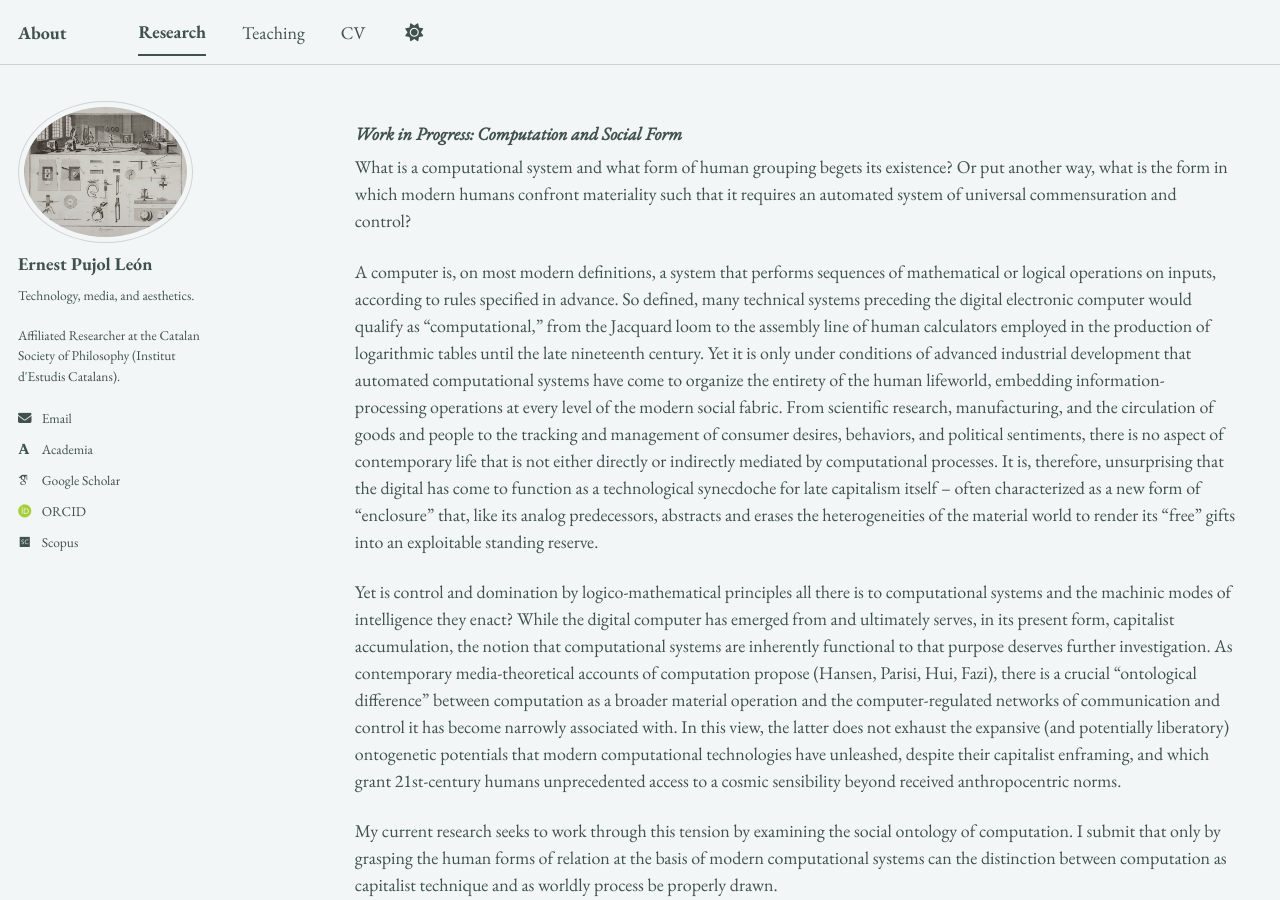
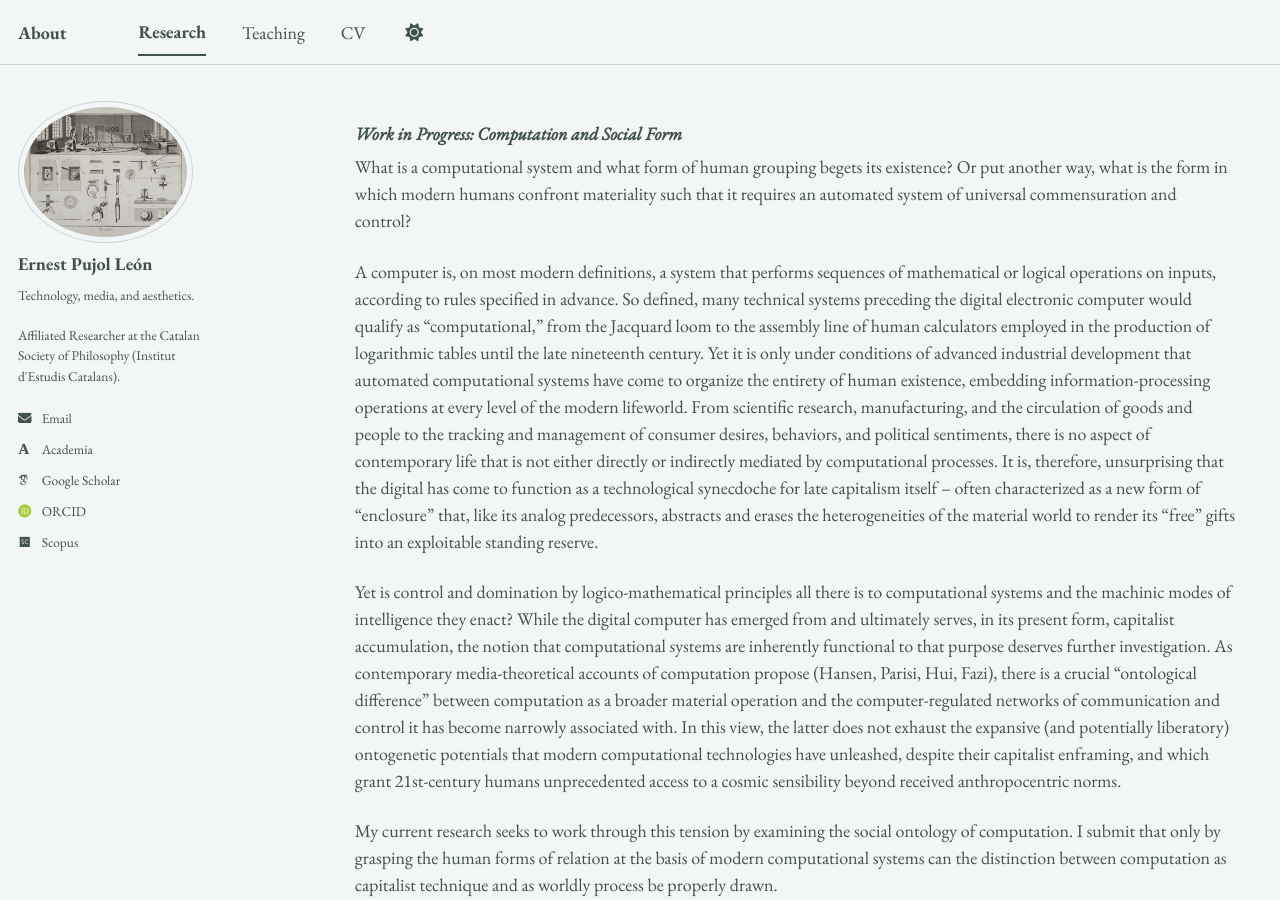
Before and after one commit to epujol90/epujol90.github.io, a Jekyll site: the page built from _pages/research.md, in a window 1280 px wide and 900 px high, scrolled down 3489 px. Built offline with Jekyll 4.4.1, drawn with Linux system fonts in a browser that asks for light colours; some web fonts are replaced; a script bundle is joined from its source files by our own code; library files that are not in the unit come from our copies.

Commit message:
Update research.md

```diff
--- a/_pages/research.md
+++ b/_pages/research.md
@@ -49,7 +49,7 @@ Since the postwar period, the digital computer has been celebrated for reintrodu
 
 What is a computational system and what form of human grouping begets its existence? Or put another way, what is the form in which modern humans confront materiality such that it requires an automated system of universal commensuration and control?
 
-A computer is, on most modern definitions, a system that performs sequences of mathematical or logical operations on inputs, according to rules specified in advance. So defined, many technical systems preceding the digital electronic computer would qualify as “computational,” from the Jacquard loom to the assembly line of human calculators employed in the production of logarithmic tables until the late nineteenth century. Yet it is only under conditions of advanced industrial development that automated computational systems have come to organize the entirety of the human lifeworld, embedding information-processing operations at every level of the modern social fabric. From scientific research, manufacturing, and the circulation of goods and people to the tracking and management of consumer desires, behaviors, and political sentiments, there is no aspect of contemporary life that is not either directly or indirectly mediated by computational processes. It is, therefore, unsurprising that the digital has come to function as a technological synecdoche for late capitalism itself -- often characterized as a new form of “enclosure” that, like its analog predecessors, abstracts and erases the heterogeneities of the material world to render its “free” gifts into an exploitable standing reserve.
+A computer is, on most modern definitions, a system that performs sequences of mathematical or logical operations on inputs, according to rules specified in advance. So defined, many technical systems preceding the digital electronic computer would qualify as “computational,” from the Jacquard loom to the assembly line of human calculators employed in the production of logarithmic tables until the late nineteenth century. Yet it is only under conditions of advanced industrial development that automated computational systems have come to organize the entirety of human existence, embedding information-processing operations at every level of the modern lifeworld. From scientific research, manufacturing, and the circulation of goods and people to the tracking and management of consumer desires, behaviors, and political sentiments, there is no aspect of contemporary life that is not either directly or indirectly mediated by computational processes. It is, therefore, unsurprising that the digital has come to function as a technological synecdoche for late capitalism itself -- often characterized as a new form of “enclosure” that, like its analog predecessors, abstracts and erases the heterogeneities of the material world to render its “free” gifts into an exploitable standing reserve.
 
 Yet is control and domination by logico-mathematical principles all there is to computational systems and the machinic modes of intelligence they enact? While the digital computer has emerged from and ultimately serves, in its present form, capitalist accumulation, the notion that computational systems are inherently functional to that purpose deserves further investigation. As contemporary media-theoretical accounts of computation propose (Hansen, Parisi, Hui, Fazi), there is a crucial “ontological difference” between computation as a broader material operation and the computer-regulated networks of communication and control it has become narrowly associated with. In this view, the latter does not exhaust the expansive (and potentially liberatory) ontogenetic potentials that modern computational technologies have unleashed, despite their capitalist enframing, and which grant 21st-century humans unprecedented access to a cosmic sensibility beyond received anthropocentric norms.
 
```
